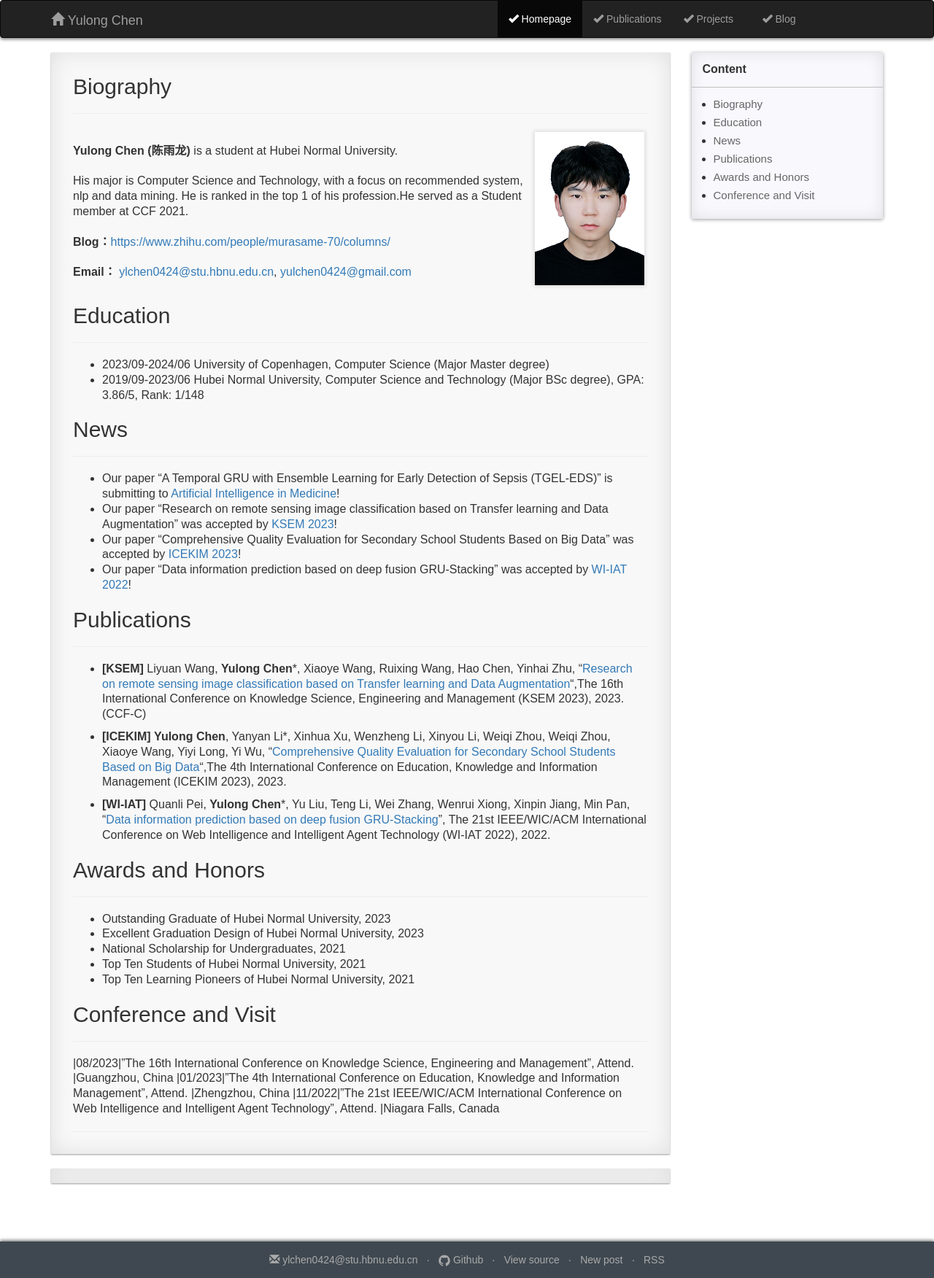
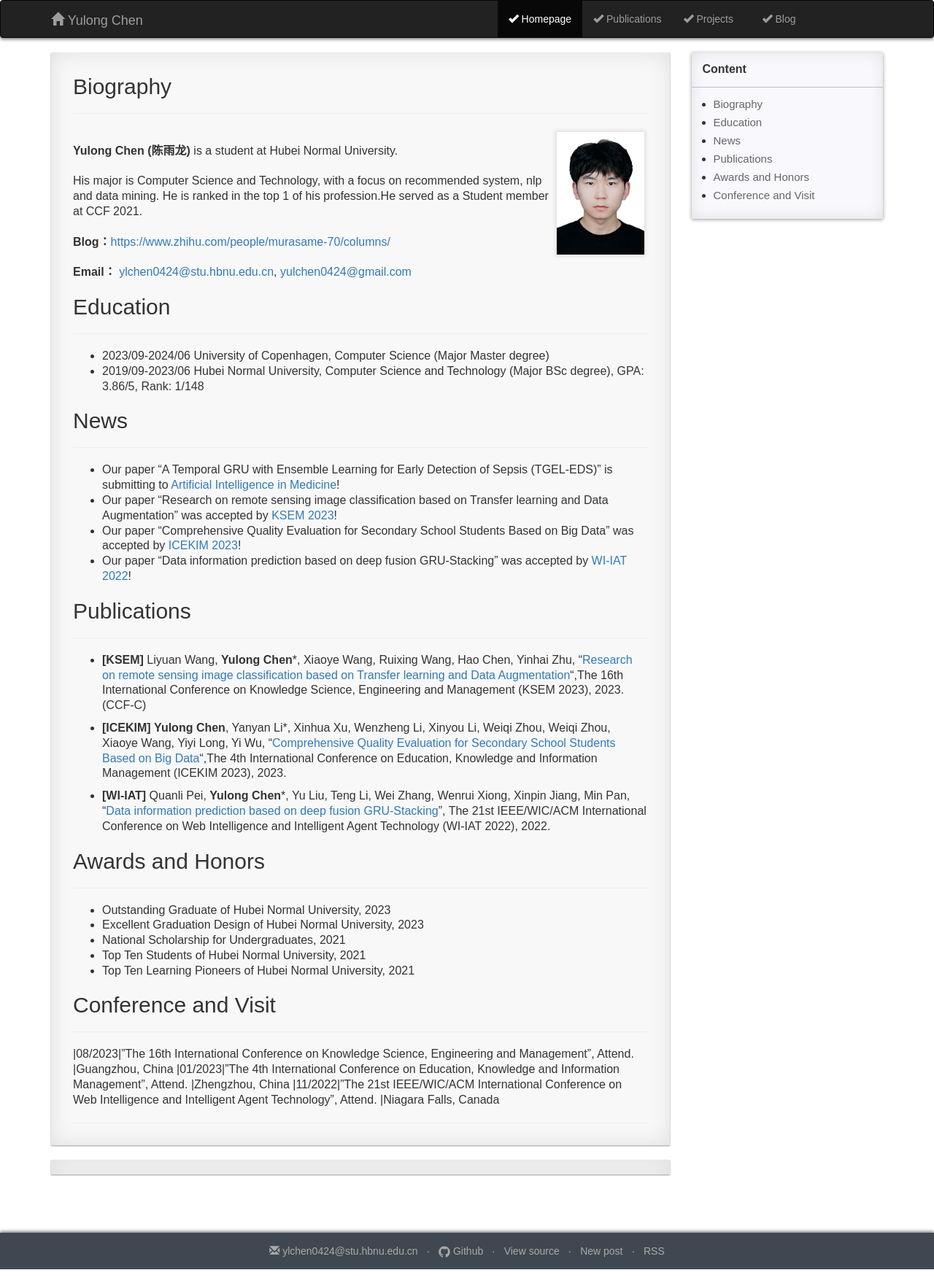
Before and after one commit to yulongC/yulongC.github.io, a Jekyll site: the page built from pages/1_homepage.md, in a window 1280 px wide. Shown: the whole page at 73% size. Built offline with Jekyll 4.4.1, drawn with Linux system fonts in a browser that asks for light colours; comment, search, counter and statistics services are not loaded.

Commit message:
Update 1_homepage.md

```diff
--- a/pages/1_homepage.md
+++ b/pages/1_homepage.md
@@ -13,7 +13,7 @@ permalink: /homepage/
 ---
 
 <div style="float: left; clear: both;" align="left">
-<img src="/images/免冠照白底.jpg" width="150" alt="news_20191112_2" align=right hspace="5" vspace="5"/>
+<img src="/images/免冠照白底.jpg" width="120" alt="news_20191112_2" align=right hspace="5" vspace="5"/>
 <br> <b>Yulong Chen (陈雨龙)</b> is a student at Hubei Normal University.<br><br>His major is Computer Science and Technology, with a focus on recommended system, nlp and data mining. He is ranked in the top 1 of his profession.He served as a Student member at CCF 2021. <br><br> <b>Blog：</b><a href="https://www.zhihu.com/people/murasame-70/columns">https://www.zhihu.com/people/murasame-70/columns/</a>   <br><br> <b>Email：</b>  <a href="ylchen0424@stu.hbnu.edu.cn">ylchen0424@stu.hbnu.edu.cn</a>, <a href="yulchen0424@gmail.com">yulchen0424@gmail.com</a>  <br>
 </div>
 <br clear="left" />
```
